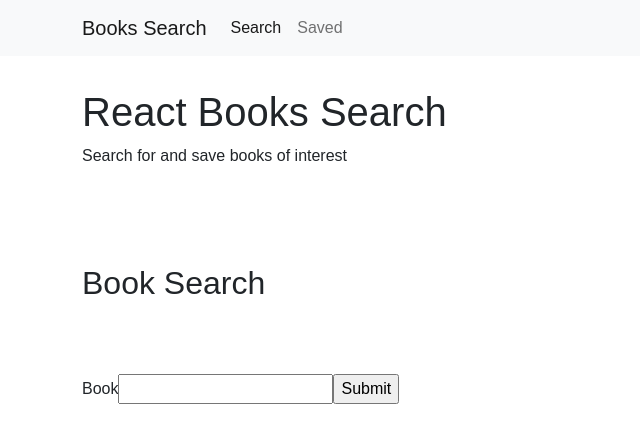
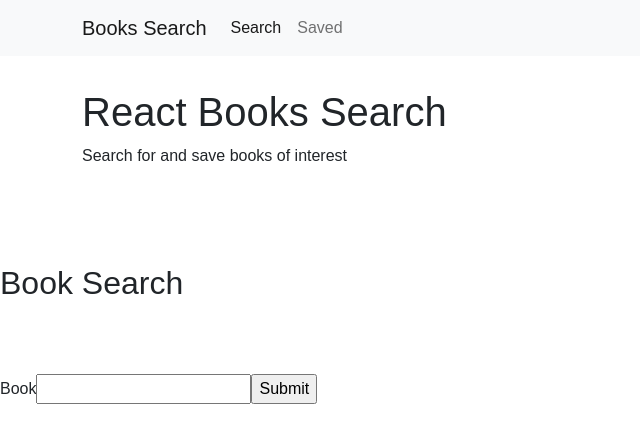
Before and after one commit to Conanas/books-search, a React (Create React App) app in the folder client/: page / in a window 1280 px wide. Shown: the top 442 px of the page, without its empty margins (0-640 px from the left). Built offline with nearby package versions, Linux system fonts and the light colour scheme.

Commit message:
removed container class

```diff
--- a/client/src/App.js
+++ b/client/src/App.js
@@ -11,13 +11,11 @@ function App() {
       <Navbar />
       <Header />
       <main>
-        <div className="container">
-          <Router>
-            <Switch>
-              <Route exact path="/" component={SearchPage} />
-            </Switch>
-          </Router>
-        </div>
+        <Router>
+          <Switch>
+            <Route exact path="/" component={SearchPage} />
+          </Switch>
+        </Router>
       </main>
     </>
   );
```
